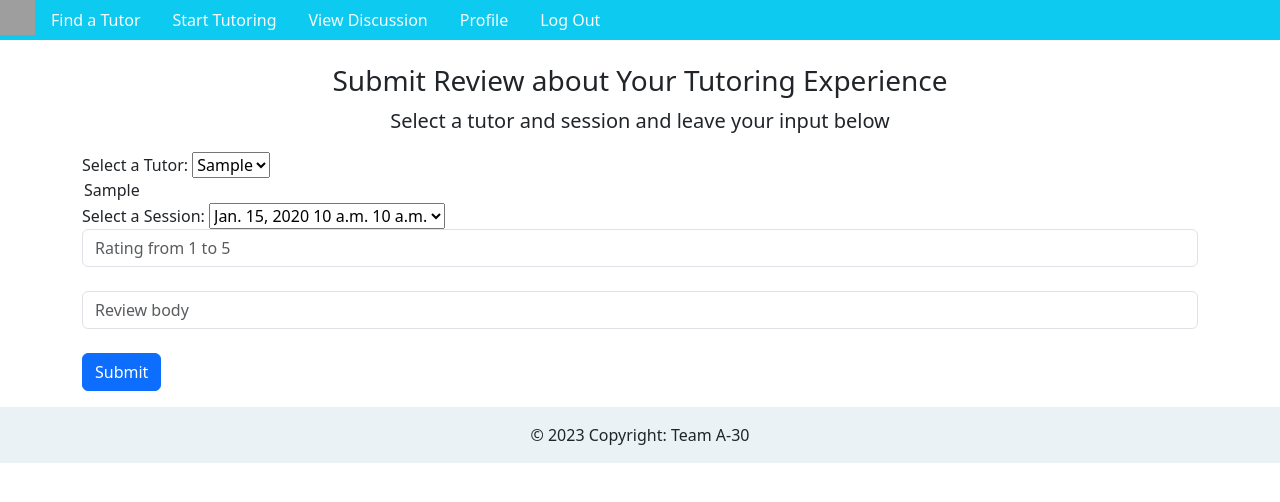
After one commit to maryvwalton/tutor-me-app, a Django app: page /submit_review/ in a window 1280 px wide. The commit adds this page. Shown: the top 502 px of the page. Run offline with Django 3.2, Linux system fonts and the light colour scheme; tables that the repository leaves empty hold one stand-in row (values such as "Sample post"); some libraries are stand-ins or nearby versions; grey boxes are pictures that could not be loaded.

Commit message:
review update
need to add specific tutor review view

```diff
--- a/myapp/forms.py
+++ b/myapp/forms.py
@@ -17,7 +17,6 @@ class TutorForm(ModelForm):
     'headline',
     'qualifications',
     'hourly_rate',
-    'rating'
 
         ]
 
--- a/myapp/models.py
+++ b/myapp/models.py
@@ -17,6 +17,18 @@ class Course(models.Model):
     def __str__(self):
 
         return self.pnemonic + " " + str(self.coursenum) + " " + self.title
+
+
+class Review(models.Model):
+    tutor = models.ForeignKey('Tutor', on_delete=models.CASCADE, related_name="tutorreviews")
+    #student = models.ForeignKey(Student, on_delete=models.CASCADE, related_name="studentreviews")
+    session = models.ForeignKey('SessionRequest', on_delete=models.CASCADE, related_name="sessionsforreview")
+    rating = models.FloatField(default=0)
+    comment = models.CharField(max_length=300)
+
+    def __str__(self):
+         return self.comment
+
 
 
 class Tutor(models.Model):
@@ -73,7 +85,8 @@ class SessionRequest(models.Model):
     pending = models.IntegerField(choices= pending_choices, null= True)
 
     def __str__(self):
-        return str(self.id)
+        return str(self.date) + " " + str(self.course)
+
 
 
 # class Profile(models.Model):
@@ -84,15 +97,6 @@ class SessionRequest(models.Model):
 #     def __str__(self):
 #         return str(self.user)
 
-class Review(models.Model):
-    tutor = models.ForeignKey(Tutor, on_delete=models.CASCADE)
-    student = models.ForeignKey(Student, on_delete=models.CASCADE)
-    session = models.OneToOneField(SessionRequest, on_delete=models.CASCADE)
-    rating = models.FloatField(default=0)
-    comment = models.CharField(max_length=300)
-
-    def __str__(self):
-         return self.comment
 
 class Profile(models.Model):
     user = models.OneToOneField(User, null = True, on_delete = models.CASCADE)
--- a/myapp/urls.py
+++ b/myapp/urls.py
@@ -28,5 +28,7 @@ urlpatterns = [
     path('discussion/<int:pk>', views.discussionView.as_view(), name='discussionThread'),
     path('discussion/<int:discussionThread_id>/reply', views.replyThread, name='replyThread'),
     path('submit_thread/', views.createThread, name = 'submitthread'),
+    path('submit_review/', views.submitReview, name = 'submitreview'),
+    path('submit_review/<int:pk>', views.reviewView.as_view(), name = 'viewReview'),
 
 ]
--- a/myapp/views.py
+++ b/myapp/views.py
@@ -3,7 +3,7 @@ from django.shortcuts import redirect, render, get_object_or_404
 from django.http import HttpResponse
 from django.urls import reverse_lazy
 from .forms import TutorForm, RequestForm, FilterForm
-from .models import Tutor, SessionRequest
+from .models import Tutor, SessionRequest, Review, User
 
 from django.views import generic
 from .forms import TutorForm, UpdateForm, RequestForm, ReplyForm
@@ -11,7 +11,7 @@ from .models import Tutor, discussionThread, discussionReplies, SessionRequest
 from django.utils import timezone
 from django.http import Http404, HttpResponse, HttpResponseRedirect
 
-from django.db.models import Count
+from django.db.models import Count, Avg, Prefetch, Func
 
 from email.policy import default
 
@@ -28,10 +28,22 @@ def index(request):
     return HttpResponse("This is our tutor me project")
 
 
+class Round(Func):
+    function = 'ROUND'
+    template='%(function)s(%(expressions)s, 2)'
+
+
 #View that shows the listings on tutor_courses.html
 def listing_view(request):
 
-    listings = Tutor.objects.all()
+    listings = Tutor.objects.annotate(avg_rating = Round(Avg('tutorreviews__rating')))
+
+    # reviews = Tutor.objects.all().prefetch_related(
+    #     Prefetch(
+    #         'tutorreviews',
+    #         Review.objects.select_related('tutor'),
+    #         to_attr = 'specific_reviews'),
+    #     )
 
     args = {'listings': listings}
 
@@ -199,11 +211,6 @@ class discussionView(generic.DetailView):
     template_name = 'myapp/discussiondetail.html'
     context_object_name = 'thread'
 
-#class based function -- ignore
-# def discussionDetail(request, id):
-#     disc = get_object_or_404(discussionThread, pk = id)
-#     context = {'disc': disc}
-#     return render(request, 'myapp/discussiondetail.html', context)
 
 
 #create discussion thread
@@ -243,3 +250,31 @@ def replyThread(request, discussionThread_id):
     else:
         r = discussionReplies()
         return render(request, 'myapp/reply_to_thread.html', {'discussionReplies': discussionReplies})
+
+
+#submit review about tutor
+def submitReview(request):
+    tutors_list = Tutor.objects.all()
+    student_list = User.objects.all()
+    session_list = SessionRequest.objects.all()
+
+    if request.method == 'POST':
+        select_tutor = request.POST["tutor"]
+        select_session = request.POST.get("session")
+        rating = request.POST["rating"]
+        review = request.POST["review_text"]
+        new_review = Review(tutor_id = select_tutor, session_id = select_session, rating = rating, comment = review)
+        new_review.save()
+        id = new_review.pk
+        return redirect('viewReview', pk = new_review.pk)
+    else:
+        r = Review()
+        return render(request, 'myapp/submit_review.html', {'review': Review, 'tutors_list':tutors_list,
+                                                            'student_list':student_list, 'session_list':session_list})
+
+
+#detail view for review submission
+class reviewView(generic.DetailView):
+    model = Review
+    template_name = 'myapp/reviewdetail.html'
+    context_object_name = 'review'
--- a/templates/myapp/discussionthreadlist.html
+++ b/templates/myapp/discussionthreadlist.html
@@ -27,6 +27,7 @@
     </ul>
 
 
+<body>
 
 <div class = container>
 
@@ -58,6 +59,7 @@
 
 
 </div>
+</body>
 
 <footer class="bg-light text-center text-lg-start">
   <div class="text-center p-3" style="background-color: rgba(173,216, 230, 0.2);">
--- a/templates/myapp/submit_listing.html
+++ b/templates/myapp/submit_listing.html
@@ -104,3 +104,9 @@
 </div>
 </body>
 </html>
+
+<footer class="bg-light text-center text-lg-start">
+  <div class="text-center p-3" style="background-color: rgba(173,216, 230, 0.2);">
+    © 2023 Copyright: Team A-30
+  </div>
+</footer>
--- /dev/null
+++ b/templates/myapp/submit_review.html
@@ -0,0 +1,74 @@
+{% load bootstrap5 %}
+{% bootstrap_css %}
+{% bootstrap_javascript %}
+
+<div class="cover-container  mx-auto flex-column">
+    <ul class="nav bg-info mx-auto">
+      <a class="navbar-brand"href="/"><img src= "https://lh5.googleusercontent.com/PMyEMcnh7OuoAC_dPcDNxLGSoFZm8T1K9sob-VHKqBk74YqWJjugOfbulpRZGtn_TSY=w2400" alt="" width="35"  height="35"></a>
+      <li class="nav-item">
+        <a class="nav-link link-light" href="/tutor_courses">Find a Tutor</a>
+      </li>
+      <li class="nav-item">
+        <a class="nav-link link-light" href="/submit_listing">Start Tutoring</a>
+      </li>
+      <li class="nav-item">
+        <a class="nav-link link-light" href="/discussion">View Discussion</a>
+      </li>
+      <li class="nav-item">
+        <a class="nav-link link-light" href="/profile">Profile</a>
+      </li>
+      <li class="nav-item">
+        <a class="nav-link link-light" href="/logout">Log Out</a>
+      </li>
+      <li class="nav-item">
+        <a class="nav-link disabled" >{{ user.username }}</a>
+      </li>
+    </ul>
+
+<div class = "container mx-auto">
+    <form method="post">
+      {% csrf_token %}
+
+      <br>
+
+      <h3 class=" font-weight-normal text-center">Submit Review about Your Tutoring Experience </h3>
+      <p class="lead  text-center"> Select a tutor and session and leave your input below</p>
+
+            <label for="language">Select a Tutor:</label>
+            <select id="tutorselect" name="tutor" class="dropdown">
+                        {% for tutor in tutors_list %}
+                            <option value="{{ tutor.id}}">{{ tutor.first_name }}</option>
+                        {% endfor %}
+
+
+            <select id="studentselect" name="student" class="dropdown">
+                {% for student in student_list %}
+                    <option value="{{ student.id}}">{{ student.first_name }}</option>
+                {% endfor %}
+
+            <label for="language">Select a Session:</label>
+            <select id="sessionselect" name="session" class="player-dropdown">
+                {% for session in session_list %}
+                    <option value="{{ session.id}}">{{ session.date }} {{ session.start_time }} {{ session.end_time }}</option>
+                {% endfor %}
+
+
+            <input type="number"name="rating" id="rating" class="form-control" placeholder="Rating from 1 to 5">
+
+                <br>
+
+           <input type="text"  name="review_text" id="review_text" class="form-control"  placeholder="Review body">
+
+
+          <br>
+          <input type="submit"  class="btn btn-primary " value="Submit">
+  </div>
+
+
+
+
+  <footer class="bg-light text-center text-lg-start">
+    <div class="text-center p-3" style="background-color: rgba(173,216, 230, 0.2);">
+      © 2023 Copyright: Team A-30
+    </div>
+  </footer>
```
Also changed, not shown: templates/myapp/profile.html (+10 -2 lines), templates/myapp/tutor_courses.html (+59 -14 lines), myapp/migrations/0001_initial.py, myapp/migrations/0002_remove_tutor_review.py (added), 1 other file.
